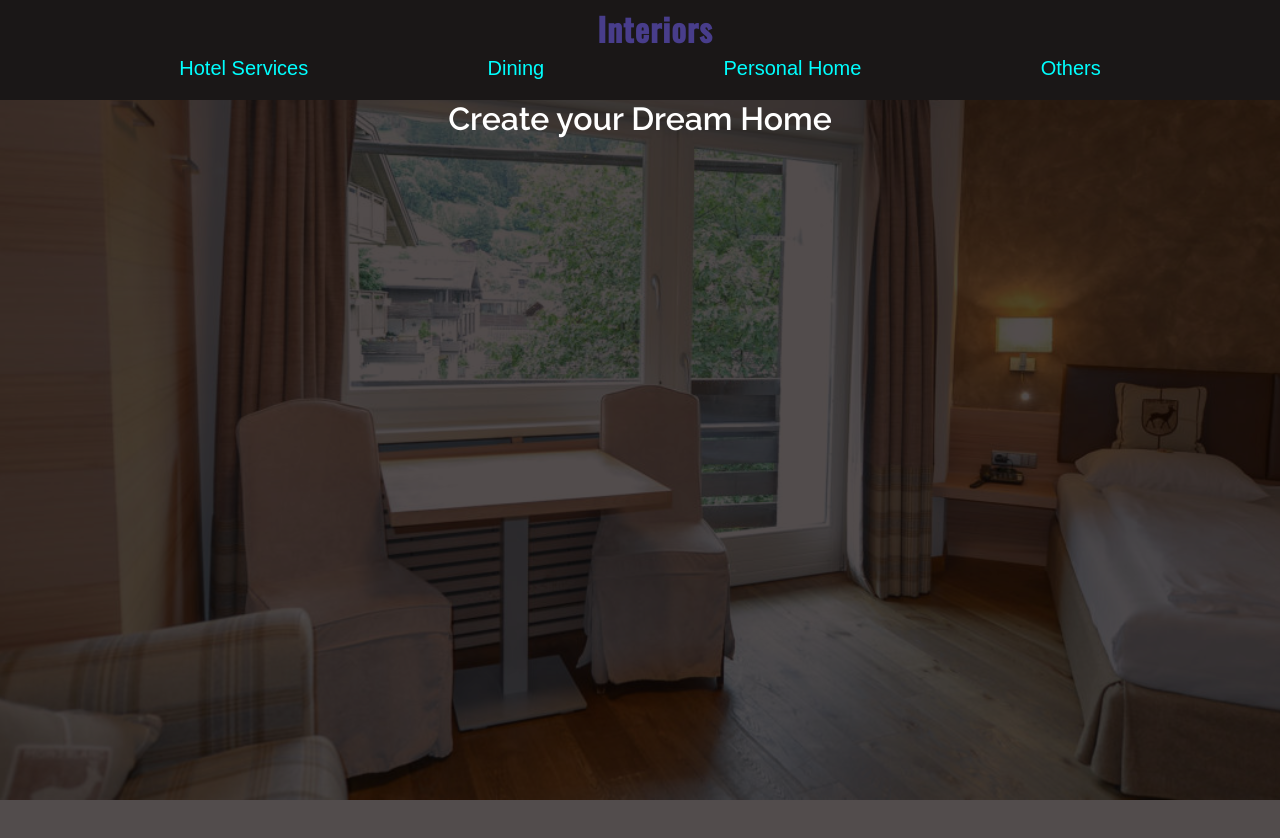
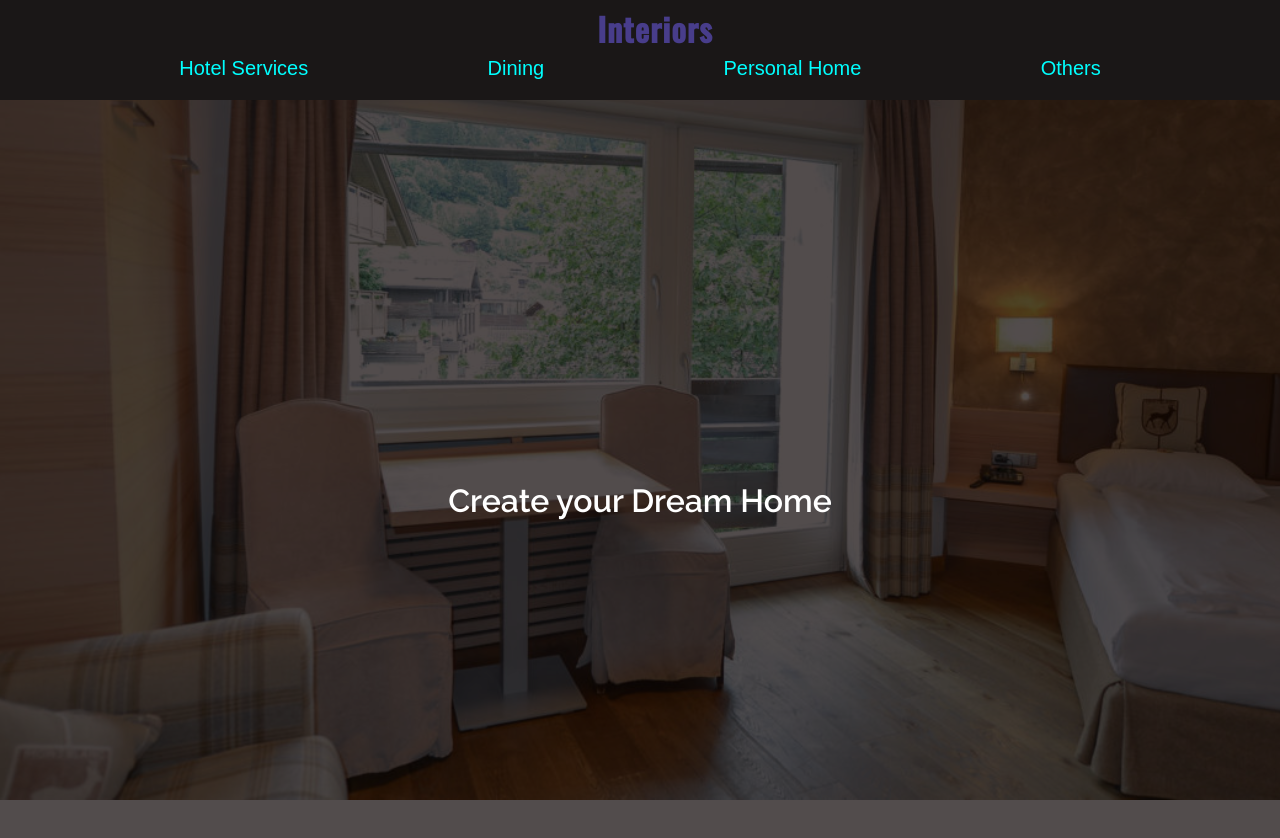
Before and after one commit to Harshil78678/interior-website, a plain HTML site: page Index.HTML in a window 1280 px wide. Before the commit the page ends 800 px from the top, so only its background shows below. Drawn offline with nearby package versions, Linux system fonts and the light colour scheme; a web font is replaced by a local one.

Commit message:
finished

```diff
--- a/Style.CSS
+++ b/Style.CSS
@@ -40,8 +40,8 @@ ul li{
 .navbar{
     background-color: rgb(26, 23, 23);
 }
-.title .t1 , .title .t2{
-    height: 100%;
+.title .t1{
+    height: 100vh;
     display: flex;
     justify-content: center;
     align-items: center;
```
Also changed, not shown: Interior design logo.png (deleted).
